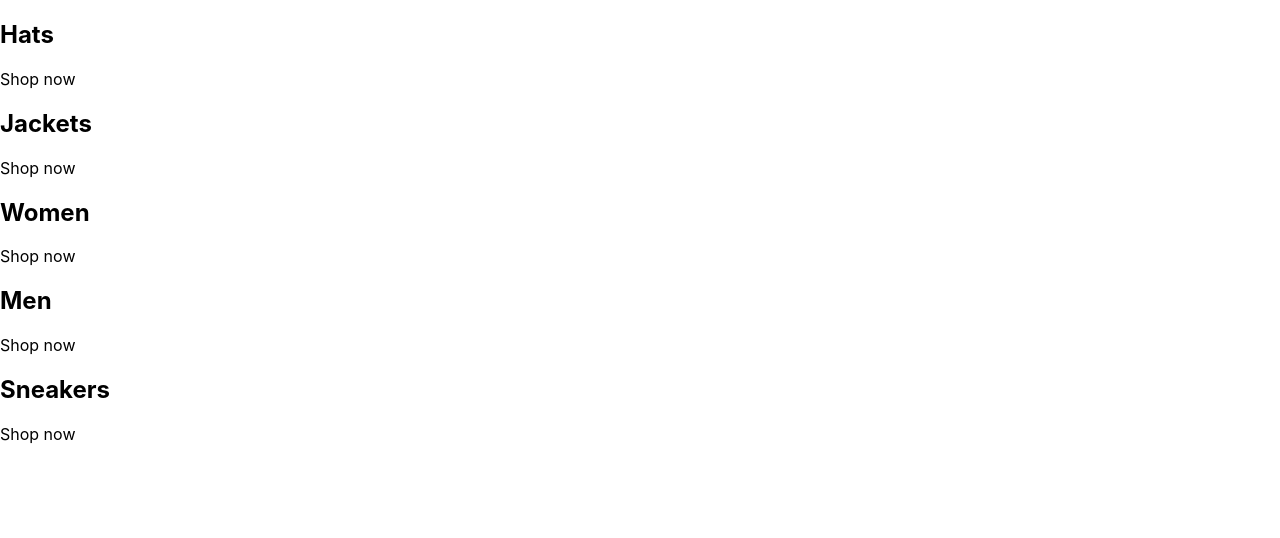
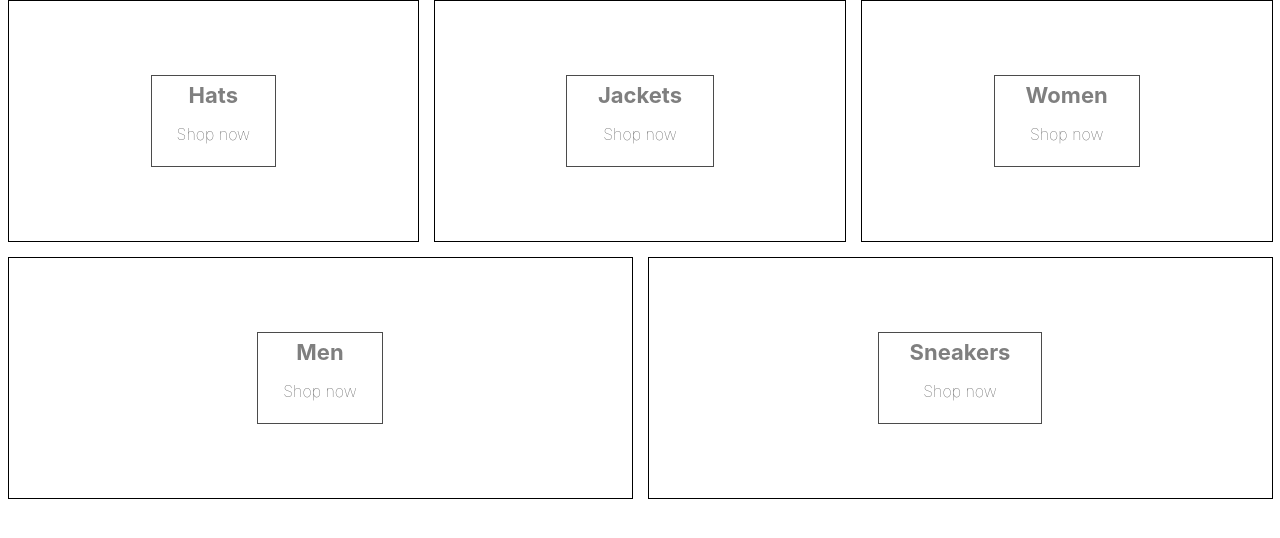
Before and after one commit to daveslaw/send-it, a React (Create React App) app: page / in a window 1280 px wide. Shown: the top 538 px of the page. Built offline with nearby package versions, Linux system fonts and the light colour scheme.

Commit message:
added styles to clothing dept

```diff
--- a/package.json
+++ b/package.json
@@ -9,6 +9,7 @@
     "react": "^18.1.0",
     "react-dom": "^18.1.0",
     "react-scripts": "5.0.1",
+    "sass": "^1.52.3",
     "web-vitals": "^2.1.4"
   },
   "scripts": {
--- a/src/App.js
+++ b/src/App.js
@@ -1,5 +1,5 @@
-import logo from "./logo.svg";
 import "./App.css";
+import "./departments.styles.scss"
 
 const App = () => {
 	const deptArray = [
@@ -27,16 +27,15 @@
 
 	return (
 		<div className="departments-container">
-      {deptArray.map((department => (
-        <div className="department-container" key={department.id}>
-				{/* <img /> */}
-				<div className="department-body-container">
-					<h2>{department.name}</h2>
-					<p>Shop now</p>
+			{deptArray.map((department) => (
+				<div className="department-container" key={department.id}>
+					<div className="background-image"/>
+					<div className="department-body-container">
+						<h2>{department.name}</h2>
+						<p>Shop now</p>
+					</div>
 				</div>
-			</div>
-      )))}
-
+			))}
 		</div>
 	);
 };
--- /dev/null
+++ b/src/departments.styles.scss
@@ -0,0 +1,75 @@
+.departments-container {
+    width: 100%;
+    display: flex;
+    flex-wrap: wrap;
+    justify-content: space-between;
+  }
+
+  .department-container {
+    min-width: 30%;
+    height: 240px;
+    flex: 1 1 auto;
+    display: flex;
+    align-items: center;
+    justify-content: center;
+    border: 1px solid black;
+    margin: 0 7.5px 15px;
+    overflow: hidden;
+
+    &:hover {
+      cursor: pointer;
+
+      & .background-image {
+        transform: scale(1.1);
+        transition: transform 6s cubic-bezier(0.25, 0.45, 0.45, 0.95);
+      }
+
+      & .department-body-container {
+        opacity: 0.9;
+      }
+    }
+
+    &.large {
+      height: 380px;
+    }
+
+    &:first-child {
+      margin-right: 7.5px;
+    }
+
+    &:last-child {
+      margin-left: 7.5px;
+    }
+
+    .background-image {
+      width: 100%;
+      height: 100%;
+      background-size: cover;
+      background-position: center;
+    }
+
+    .department-body-container {
+      height: 90px;
+      padding: 0 25px;
+      display: flex;
+      flex-direction: column;
+      align-items: center;
+      justify-content: center;
+      border: 1px solid black;
+      background-color: white;
+      opacity: 0.7;
+      position: absolute;
+
+      h2 {
+        font-weight: bold;
+        margin: 0 6px 0;
+        font-size: 22px;
+        color: #4a4a4a;
+      }
+
+      p {
+        font-weight: lighter;
+        font-size: 16px;
+      }
+    }
+  }
```
Also changed, not shown: 1 other file (tests, documents, lock files or other folders).
